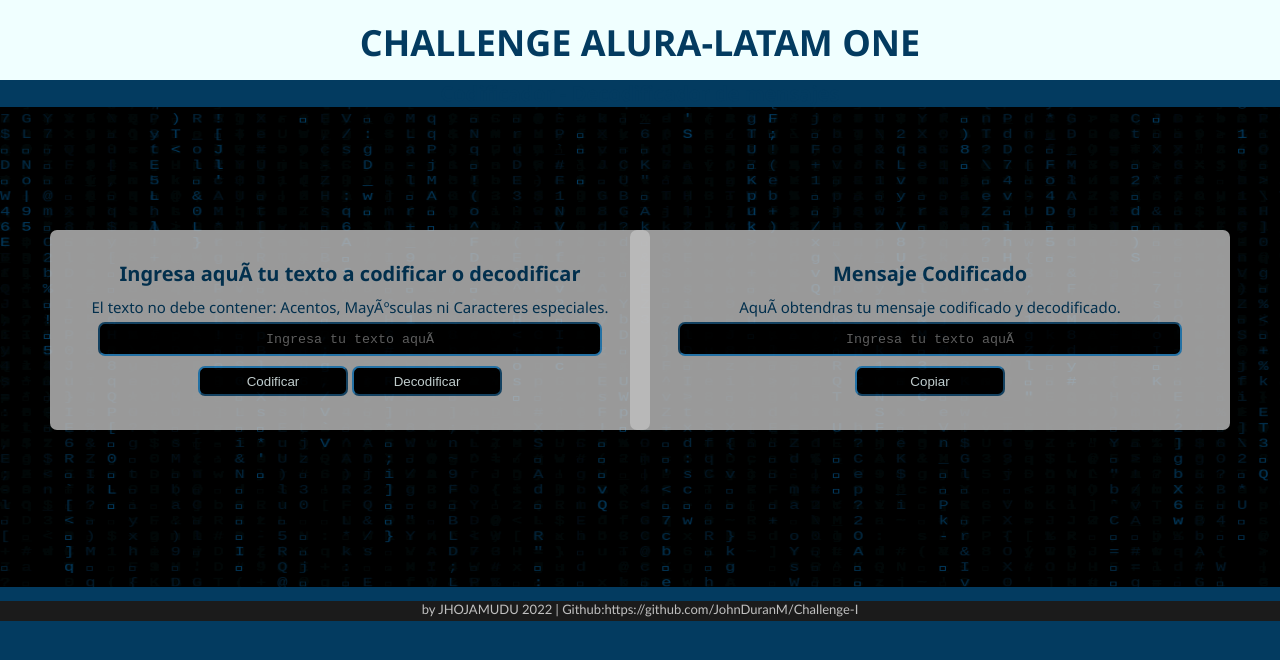
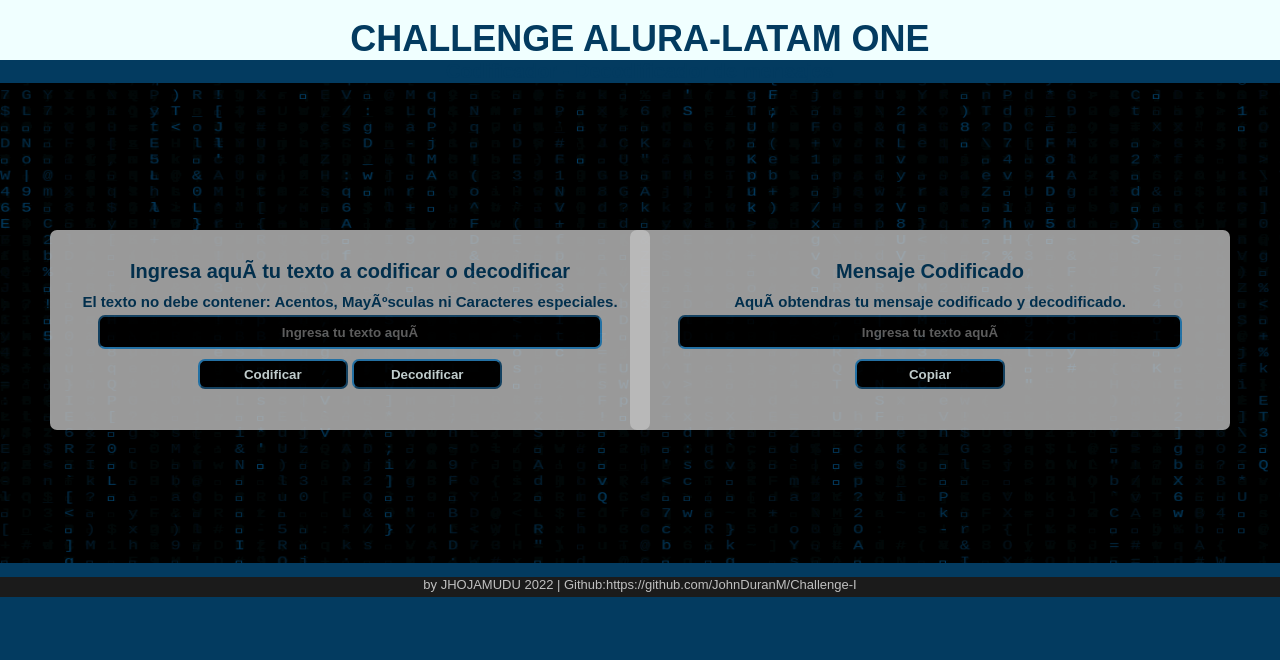
Before and after one commit to JohnDuranM/Challenge---I, a plain HTML site: page index.html in a window 1280 px wide. Shown: the top 660 px of the page. Drawn offline with Linux system fonts and the light colour scheme.

Commit message:
Update styles
mejorando estilo letra y padding

```diff
--- a/css/index.css
+++ b/css/index.css
@@ -9,7 +9,7 @@ body {
 
 header {
     width: auto;
-    height: 80px;
+    height: auto;
     background-color: azure;
     opacity: 30;
 }
@@ -24,11 +24,18 @@ div {
 	opacity: 80%;
 }
 
+h1{
+    padding: auto;
+}
+
+
+
 .ingreso-datos {
 	display: inline-block;
 	position:fixed;
 	top:230px;
 	left: 50px;
+    font-family: 'Rajdhani', sans-serif;
 }
 
 .salida-datos {
@@ -36,21 +43,22 @@ div {
 	position: fixed;
 	top:230px;
 	right: 50px;
+    font-family: 'Rajdhani', sans-serif;
 }
 
 
 #parrafo {
     text-align: center;
-    font-family: 'Segoe UI', Tahoma, Geneva, Verdana, sans-serif;
     font-size: 15px;
     color: #033b60;
+    font-family: 'Rajdhani', sans-serif;
 }
 
 .parrafo {
     text-align: center;
-    font-family: 'Segoe UI', Tahoma, Geneva, Verdana, sans-serif;
     font-size: 20px;
     color:#033b60;
+    font-family: 'Rajdhani', sans-serif;
 }
 
 .barra-nav {
@@ -59,31 +67,32 @@ div {
     background-color: rgb(27, 27, 27);
 }
 
-.titulos {
+#titulo {
     text-align: center;
-    font-family: 'Segoe UI', Tahoma, Geneva, Verdana, sans-serif;
     font-size: 36px;
     color: #033b60;
+    font-family: 'Montserrat Alternates', sans-serif;
+
 }
 
 .subtitulos {
     text-align: center;
-    font-family: 'Segoe UI', Tahoma, Geneva, Verdana, sans-serif;
     font-size: 20px;
     color: #033b60;
+    font-family: 'Rajdhani', sans-serif;
 }
 
 .subtitulo-2 {
     margin: 10px;
     text-align: center;
-    font-family: 'Segoe UI', Tahoma, Geneva, Verdana, sans-serif;
     font-size: 10px;
+    font-family: 'Rajdhani', sans-serif;
 }
 
 p {
     margin-top: 10px;
     text-align: center;
-    font-family: 'Segoe UI', Tahoma, Geneva, Verdana, sans-serif;
+    font-weight: bold;
 }
 
 
@@ -100,8 +109,10 @@ input {
     border-color: #2c8ccc;
     border-radius: 7px;
     color: #2c8ccc;
-    font-family: monospace;
+    font-family: 'Rajdhani', sans-serif;
     text-align: center;
+    font-weight: bolder;
+
 }
 
 button {
@@ -112,7 +123,8 @@ button {
     border-radius: 7px;
     border-color: #2c8ccc;
     color: azure;
-
+    font-family: 'Rajdhani', sans-serif;
+    font-weight: bolder;
 }
 
 footer {
@@ -120,7 +132,7 @@ footer {
     width: auto;
     margin-top: 10px;
 	height: 20px;
-    font-family: 'Gill Sans', 'Gill Sans MT', Calibri, 'Trebuchet MS', sans-serif;
+    font-family: 'Rajdhani', sans-serif;
     font-size: small;
     text-align: center;
     color: silver;
```
